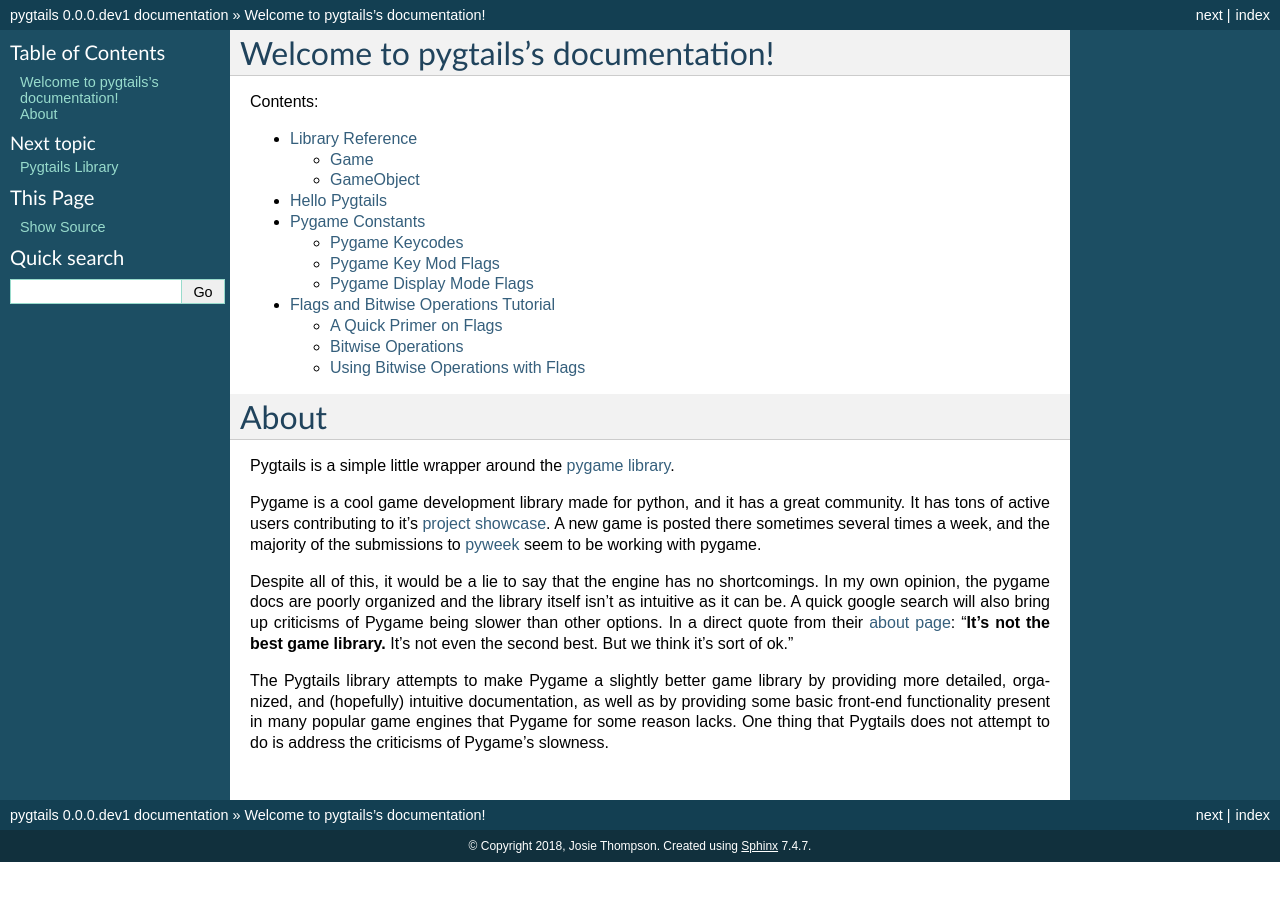
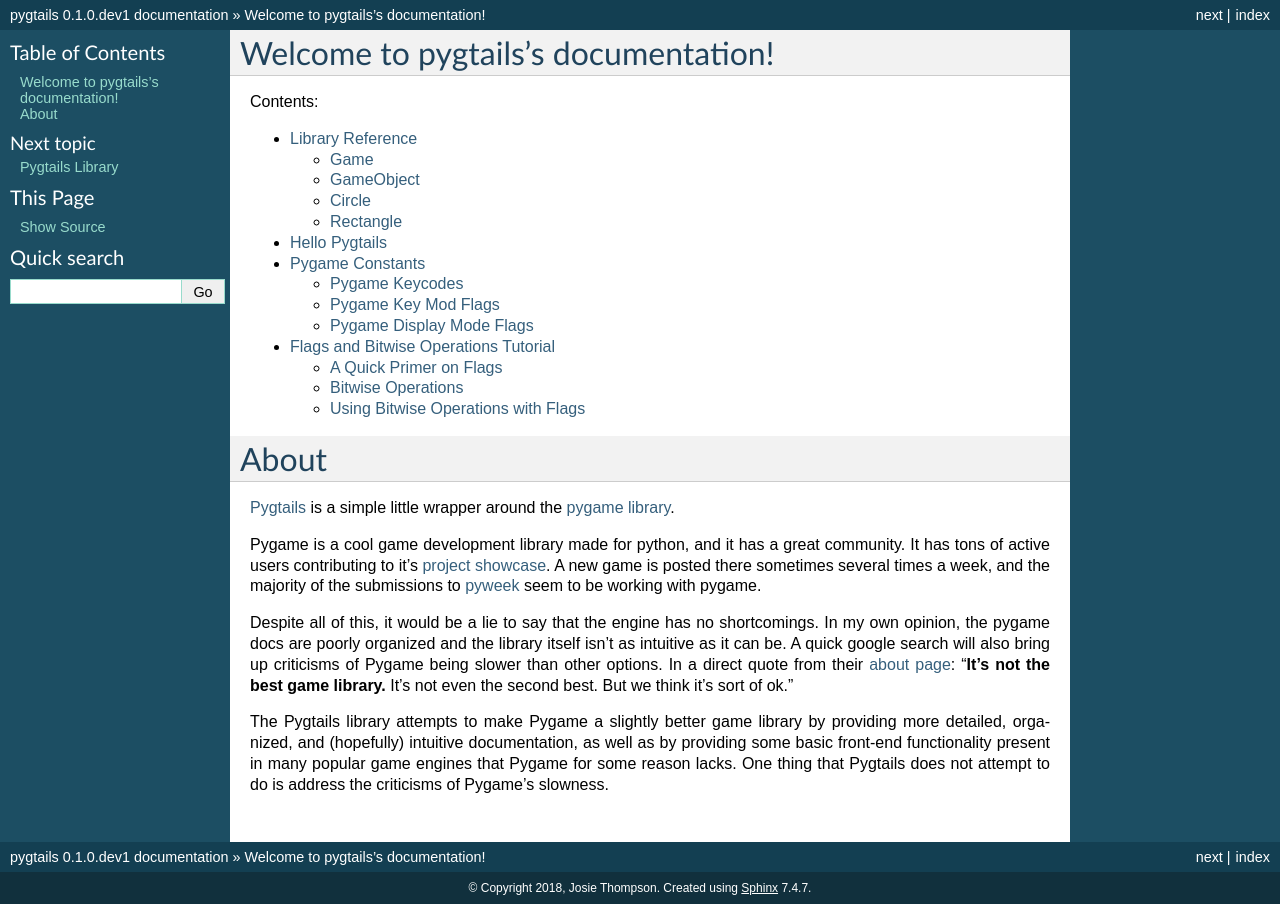
Before and after one commit to josieheartthrob/pygtails, a Sphinx documentation site: the page built from docs/index.rst, in a window 1280 px wide. Built offline with Sphinx 7.4.7, drawn with Linux system fonts in a browser that asks for light colours; the version number is read from the project's files by our own code.

Commit message:
updated the docs

```diff
--- a/docs/index.rst
+++ b/docs/index.rst
@@ -18,7 +18,7 @@
 About
 =====
 
-Pygtails is a simple little wrapper around the `pygame library`_.
+`Pygtails`_ is a simple little wrapper around the `pygame library`_.
 
 Pygame is a cool game development library made for python, and it has a great community. It has tons of active users contributing to it's `project showcase`_. A new game is posted there sometimes several times a week, and the majority of the submissions to `pyweek`_ seem to be working with pygame.
 
--- a/docs/pyglib.rst
+++ b/docs/pyglib.rst
@@ -14,3 +14,15 @@
 
 .. autoclass:: GameObject
     :members:
+
+Circle
+------
+
+.. autoclass:: Circle
+    :members:
+
+Rectangle
+---------
+
+.. autoclass:: Rectangle
+    :members:
--- a/setup.py
+++ b/setup.py
@@ -7,7 +7,7 @@
     long_description = f.read()
 
 setup(name='pygtails',
-      version='0.0.0.dev1',
+      version='0.1.0.dev1',
       description='A simple wrapper around pygame',
       long_description=long_description,
       url='http://pygtails.readthedocs.io/en/latest/',
```
Also changed, not shown: other parts of docs/index.rst (+1 -0 lines).
